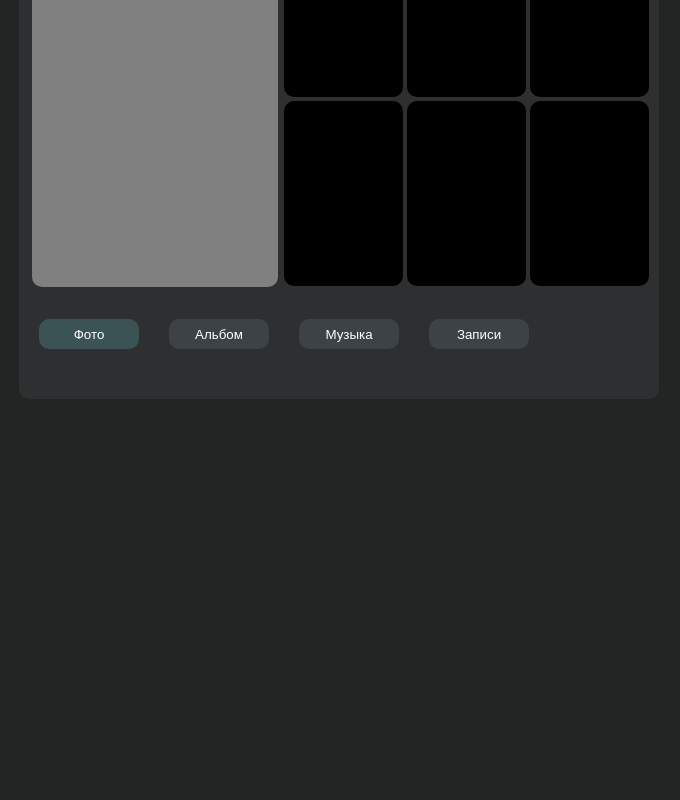
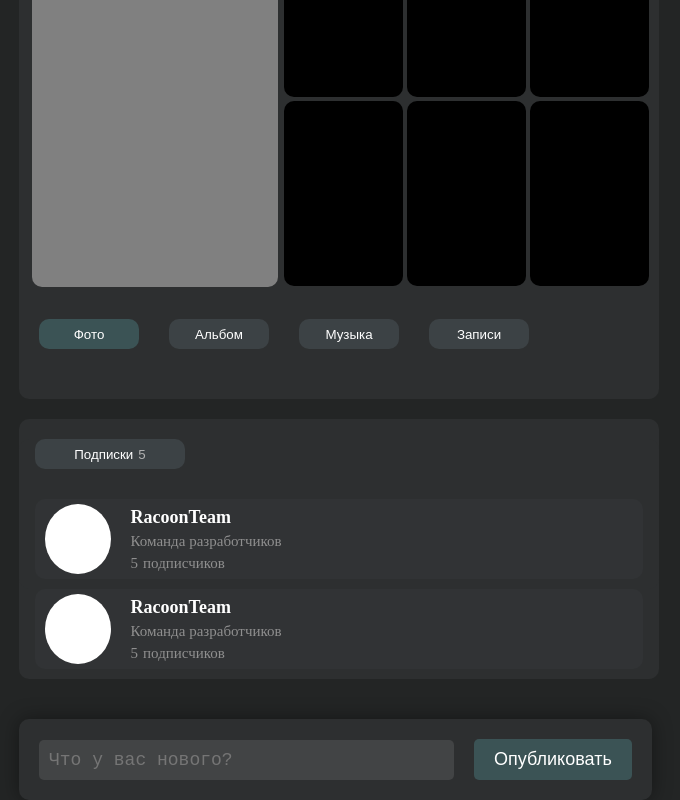
Before and after one commit to tortuga241/Social-network, a React (Vite) app: page / in a window 1280 px wide. Shown: the part 891-1691 px from the top of the page, without its empty margins (365-1045 px from the left). Before the commit the page ends 1290 px from the top, so only its background shows below. Built offline with nearby package versions, Linux system fonts and the light colour scheme.

Commit message:
Страничка с профелем 90% готова

```diff
--- /dev/null
+++ b/src/UI/components/UserProfileComponents/ProfileAddPost.jsx
@@ -0,0 +1,67 @@
+import React, { useState } from "react";
+import "./Style/ProfileAddPost.css";
+
+const ProfileAddPost = () => {
+    const [imagePreview, setImagePreview] = useState(null);
+    const [text, setText] = useState("");
+
+    const handleFileChange = (e) => {
+        const file = e.target.files[0];
+        if (file) {
+            const reader = new FileReader();
+            reader.onloadend = () => {
+                setImagePreview(reader.result);
+            };
+            reader.readAsDataURL(file);
+        }
+    };
+
+    const handleTextareaChange = (e) => {
+        setText(e.target.value);
+    };
+
+    const handlePost = () => {
+        console.log("Post submitted with text:", text, "and image:", imagePreview);
+        setText("");
+        setImagePreview(null);
+    };
+
+    return (
+        <div className="addContent">
+            <div className="form">
+                <div className="add-post" id="add-post">
+                    <div className="avatar" id="avatar"></div>
+                    <div className="name" id="name"></div>
+                    <div className="post-img" id="post-img"></div>
+                    <form onSubmit={(e) => e.preventDefault()}>
+                        {imagePreview && <img id="image-preview" src={imagePreview} alt="Preview" style={{ display: "block" }} />}
+                        <textarea
+                            id="expandingTextarea"
+                            rows="1"
+                            placeholder="Что у вас нового?"
+                            value={text}
+                            onChange={handleTextareaChange}
+                        ></textarea>
+                        <input
+                            type="file"
+                            id="file-input"
+                            accept="image/*"
+                            style={{ display: "none" }}
+                            onChange={handleFileChange}
+                        />
+                        <label htmlFor="file-input" id="file-label">
+                            <i className="fa-regular fa-image"></i>
+                        </label>
+                        <button id="button-output" type="button" onClick={handlePost}>
+                            Опубликовать
+                        </button>
+                    </form>
+                </div>
+            </div>
+            <input type="file" id="image-input" accept="image/*" style={{ display: "none" }} />
+            <div id="image-container"></div> {/* Контейнер для отображения измененного изображения */}
+        </div>
+    );
+};
+
+export default ProfileAddPost;
--- a/src/UI/components/UserProfileComponents/ProfileFriendsOnline.jsx
+++ b/src/UI/components/UserProfileComponents/ProfileFriendsOnline.jsx
@@ -7,7 +7,7 @@ const ProfileFriendsOnline = () => {
             <div className="LeftSide">
                 <div className="FriendsInfo"></div>
                 <div className="Buts">
-                    <button className="But1">Все друзья <div className="kolvoFriend">2121</div></button>
+                    <button className="But1">Все друзья<div className="kolvoFriend">241</div></button>
                     <button className="But2">Ещё</button>
                 </div>
             </div>
--- /dev/null
+++ b/src/UI/components/UserProfileComponents/ProfileSubComp.jsx
@@ -0,0 +1,19 @@
+import React from "react";
+import './Style/ProfileSubComp.css';
+
+const ProfileSubComp = () => {
+    return(
+        <div className="MainDivCompSub">
+            <div className="AvatarGroup"></div>
+            <div className="TextContentSub">
+                <div className="TitleGroup">RacoonTeam</div>
+                <div className="TypeGroup">Команда разработчиков</div>
+                <div className="KolvoSubov">5
+                    <div className="KolvosubTXT">подписчиков</div>
+                </div>
+            </div>
+        </div>
+    )
+}
+
+export default ProfileSubComp;
--- /dev/null
+++ b/src/UI/components/UserProfileComponents/ProfileSubscride.jsx
@@ -0,0 +1,21 @@
+import React from "react";
+import './Style/ProfileSub.css';
+import ProfileSubComp from "./ProfileSubComp";
+
+const ProfileSubscride = () => {
+    return (
+        <div className="MainDivSubscrideProfile">
+            <div className="LeftSide">
+                <div className="Butos">
+                    <button className="ButSub">Подписки<div className="SubButKolvo">5</div></button>
+                </div>
+                <div className="SubList">
+                    <ProfileSubComp />
+                    <ProfileSubComp />
+                </div>
+            </div>
+        </div>
+    )
+}
+
+export default ProfileSubscride;
--- /dev/null
+++ b/src/UI/components/UserProfileComponents/Style/ProfileAddPost.css
@@ -0,0 +1,105 @@
+.addContent {
+    display: flex;
+    justify-content: space-between;
+    flex-direction: column;
+    width: 51%;
+    margin-left: 30%;
+}
+
+.form {
+    flex: 1;
+    margin-right: 20px;
+    margin-top: 40px;
+}
+
+#myTextField {
+    width: 100%;
+    height: auto;
+    resize: vertical;
+}
+
+.form .fa-regular.fa-image {
+    margin-right: 10px;
+    font-size: 20px;
+}
+
+.add-post {
+    background: var(--COLOR-1, #2D2F30);
+    padding: 20px;
+    border-radius: 10px;
+    box-shadow: 0 0 20px rgba(0, 0, 0, 0.4);
+}
+
+.addContent .form .add-post input {
+    background-color: rgb(199, 199, 199);
+    margin-top: 5px;
+    color: black;
+}
+
+button#addButton {
+    background-color: #4CAF50;
+    color: #fff;
+    border: none;
+    border-radius: 5px;
+    cursor: pointer;
+    padding: 10px 20px;
+    font-size: 16px;
+    width: 240px;
+}
+
+.avatar {
+    /* Add styles for the avatar */
+}
+
+.name {
+    /* Add styles for the name */
+}
+
+.post-img {
+    /* Add styles for the post image */
+}
+
+form {
+    display: flex;
+    align-items: center;
+}
+
+textarea {
+    flex: 1;
+    padding: 10px;
+    border: none;
+    background-color: rgba(255, 255, 255, 0.1);
+    border-radius: 5px;
+    margin-right: 10px;
+    font-size: 18px;
+    color: #fff;
+    width: 100%;
+    word-wrap: break-word;
+    resize: none;
+    overflow: hidden;
+}
+
+#button-images {
+    margin-right: 5px;
+    font-size: 20px;
+    border: none;
+    background: none;
+    cursor: pointer;
+    text-decoration: none;
+    color: inherit;
+    padding: 0;
+}
+
+.fa-regular.fa-image {
+    /* Add styles for the image icon */
+}
+
+#button-output {
+    background: var(--COLOR-3, #3B5355);
+    color: white;
+    border: none;
+    padding: 10px 20px;
+    border-radius: 5px;
+    cursor: pointer;
+    font-size: 18px;
+}
--- a/src/UI/components/UserProfileComponents/Style/ProfileFriendsOnline.css
+++ b/src/UI/components/UserProfileComponents/Style/ProfileFriendsOnline.css
@@ -25,7 +25,7 @@
 .RightSide {
     display: flex;
     flex-direction: column;
-    width: 49%;
+    width: 100%;
     height: 150px;
     background: var(--COLOR-1, #2D2F30);
     color: white;
@@ -38,6 +38,10 @@
     height: 80px;
     margin: auto;
     border: solid 1px;
+}
+
+.kolvoFriend {
+    margin-left: 5px;
 }
 
 .Buts {
--- /dev/null
+++ b/src/UI/components/UserProfileComponents/Style/ProfileSub.css
@@ -0,0 +1,46 @@
+.MainDivSubscrideProfile {
+    width: 50%;
+    height: 240px;
+    background: var(--COLOR-1, #2D2F30);
+    color: white;
+    border-radius: 10px;
+    margin-left: 30%;
+    padding-top: 20px;
+    overflow: hidden;
+    display: flex;
+    flex-direction: column;
+    margin-top: 20px;
+}
+
+.LeftSide {
+    width: 100%;
+}
+
+.Butos {
+    margin-left: 2.5%;
+}
+
+.ButSub {
+    min-width: 150px;
+    height: 30px;
+    border: none;
+    cursor: pointer;
+    background: var(--COLOR-2, #3C4245);
+    color: white;
+    border-radius: 10px;
+    display: flex;
+    flex-direction: row;
+    justify-content: center;
+    padding-top: 8px;
+}
+
+.SubButKolvo {
+    margin-left: 5px;
+    color: #b1b1b1;
+}
+
+.SubList {
+    width: 95%;
+    margin: auto;
+    padding-top: 20px;
+}
--- /dev/null
+++ b/src/UI/components/UserProfileComponents/Style/ProfileSubComp.css
@@ -0,0 +1,60 @@
+.MainDivCompSub {
+    width: 100%;
+    height: 80px;
+    display: flex;
+    flex-direction: row;
+    margin-top: 10px;
+    border-radius: 10px;
+    background: var(--COLOR-1, #313335);
+}
+
+.AvatarGroup {
+    width: 70px;
+    height: 70px;
+    border-radius: 50%;
+    margin-top: 5px;
+    margin-left: 10px;
+    background-repeat: no-repeat;
+    background-position: center;
+    background-size: cover;
+    background-color: white;
+}
+
+.TextContentSub {
+    display: flex;
+    flex-direction: column;
+    width: 90%;
+    height: 70px;
+    justify-content: space-around;
+    margin-left: 20px;
+    margin-top: 5px;
+}
+
+.TitleGroup {
+    font-size: 18px;
+    color: var(--COLOR-3, #ffffff);
+    font-weight: 600;
+}
+
+.TypeGroup {
+    font-size: 15px;
+    font-weight: 200;
+    color: rgb(143, 143, 143);
+}
+
+.KolvoSubov {
+    font-size: 15px;
+    font-weight: 200;
+    color: rgb(143, 143, 143);
+    display: flex;
+    flex-direction: row;
+}
+
+.KolvosubTXT {
+    font-size: 15px;
+    font-weight: 200;
+    color: rgb(143, 143, 143);
+    display: flex;
+    flex-direction: row;
+    margin-left: 5px;
+}
--- a/src/UI/pages/UserProfile.jsx
+++ b/src/UI/pages/UserProfile.jsx
@@ -4,6 +4,8 @@ import MainMenu from "../components/MainMenuList.jsx";
 import ProfilePhotoContent from "../components/UserProfileComponents/ProfilePhotoContent.jsx";
 import ProfileMainInfo from "../components/UserProfileComponents/ProfileMainInfo.jsx";
 import ProfileFriendsOnline from "../components/UserProfileComponents/ProfileFriendsOnline.jsx";
+import ProfileSubscride from "../components/UserProfileComponents/ProfileSubscride.jsx";
+import ProfileAddPost from "../components/UserProfileComponents/ProfileAddPost.jsx";
 import './Style/Profile.css';
 
 const UserProfile = () => {
@@ -17,6 +19,8 @@ const UserProfile = () => {
             <div className="ProfileMore">
                 <ProfileFriendsOnline />
                 <ProfilePhotoContent />
+                <ProfileSubscride />
+                <ProfileAddPost />
             </div>
         </div>
     )
```
